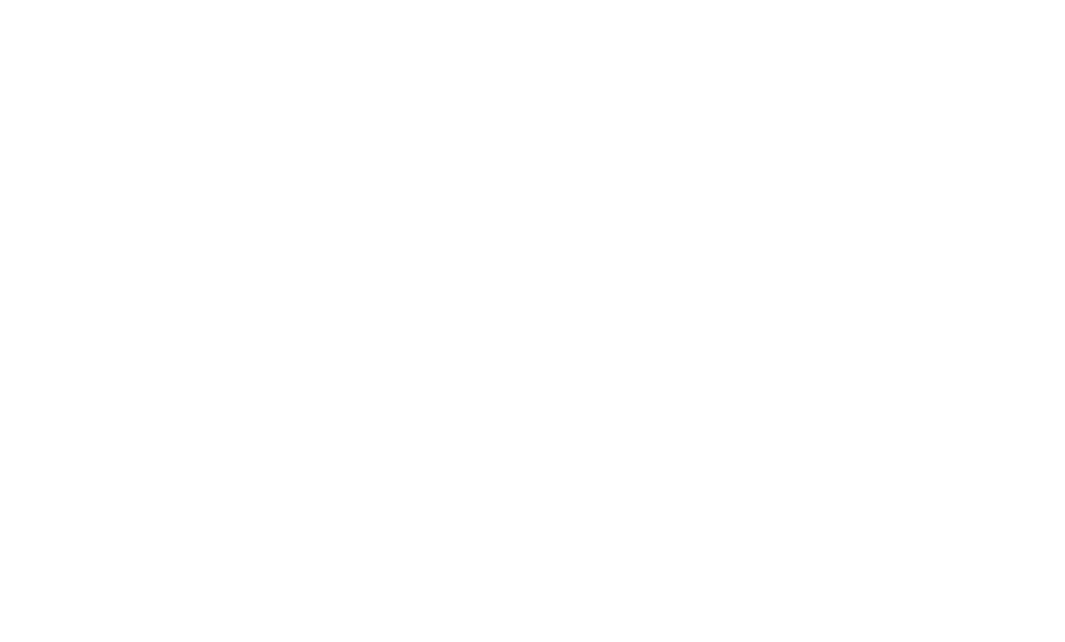
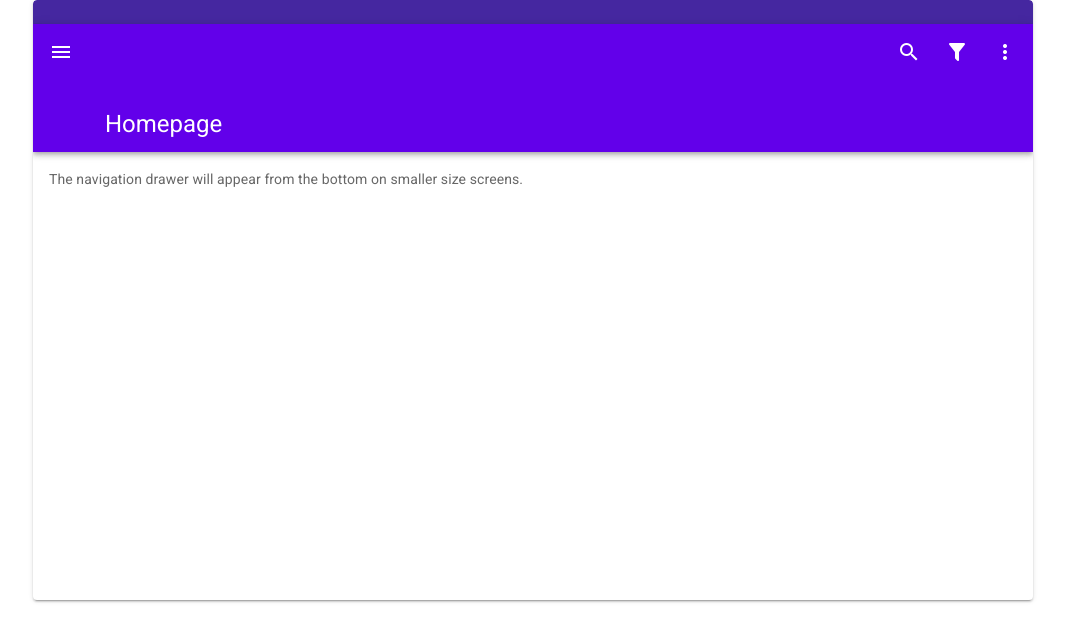
Before and after one commit to psinggh02/FINDROP, a Vue app: page /menuList in a window 1280 px wide. Shown: the top 642 px of the page, without its empty margins (107-1172 px from the left). Built offline with nearby package versions, Linux system fonts and the light colour scheme.

Commit message:
Menu drawer component

```diff
--- /dev/null
+++ b/src/components/MenuList.vue
@@ -0,0 +1,84 @@
+<template>
+  <v-card
+    class="mx-auto overflow-hidden"
+    height="600"
+    width="1000"
+  >
+    <v-system-bar color="deep-purple darken-3"></v-system-bar>
+
+    <v-app-bar
+      color="deep-purple accent-4"
+      dark
+      prominent
+    >
+      <v-app-bar-nav-icon @click.stop="drawer = !drawer"></v-app-bar-nav-icon>
+
+      <v-toolbar-title>Homepage</v-toolbar-title>
+
+      <v-spacer></v-spacer>
+
+      <v-btn icon>
+        <v-icon>mdi-magnify</v-icon>
+      </v-btn>
+
+      <v-btn icon>
+        <v-icon>mdi-filter</v-icon>
+      </v-btn>
+
+      <v-btn icon>
+        <v-icon>mdi-dots-vertical</v-icon>
+      </v-btn>
+    </v-app-bar>
+
+    <v-navigation-drawer
+      v-model="drawer"
+      absolute
+      bottom
+      temporary
+    >
+      <v-list
+        nav
+        dense
+      >
+        <v-list-item-group
+          v-model="group"
+          active-class="deep-purple--text text--accent-4"
+        >
+          <v-list-item>
+            <v-list-item-title>Foo</v-list-item-title>
+          </v-list-item>
+
+          <v-list-item>
+            <v-list-item-title>Bar</v-list-item-title>
+          </v-list-item>
+
+          <v-list-item>
+            <v-list-item-title>Fizz</v-list-item-title>
+          </v-list-item>
+
+          <v-list-item>
+            <v-list-item-title>Buzz</v-list-item-title>
+          </v-list-item>
+        </v-list-item-group>
+      </v-list>
+    </v-navigation-drawer>
+
+    <v-card-text>
+      The navigation drawer will appear from the bottom on smaller size screens.
+    </v-card-text>
+  </v-card>
+</template>
+<script>
+  export default {
+    data: () => ({
+      drawer: false,
+      group: null,
+    }),
+
+    watch: {
+      group () {
+        this.drawer = false
+      },
+    },
+  }
+</script>
--- a/src/router.js
+++ b/src/router.js
@@ -33,6 +33,11 @@
       path: '/datePicker',
       name: 'datepicker',
       component: () => import('./components/DatePicker.vue')
+    },
+    {
+      path: '/menuList',
+      name: 'menulist',
+      component: () => import('./components/MenuList.vue')
     }
   ]
 })
```
Also changed, not shown: src/components.json.
